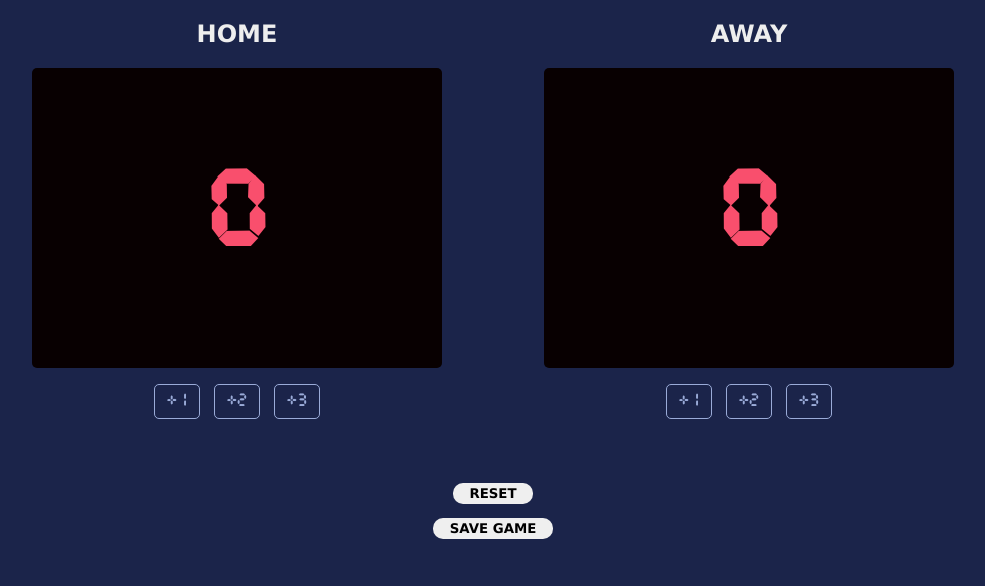
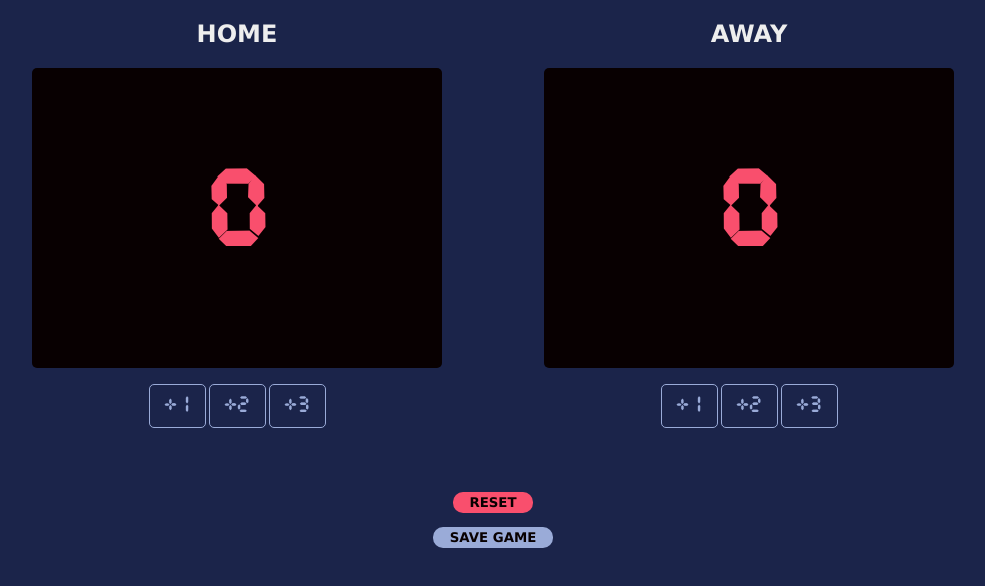
Before and after one commit to Steve-O-Codes/ShotStat, a plain HTML site: page index.html in a window 1280 px wide. Shown: the whole page, without its empty margins (147-1132 px from the left). Drawn offline with Linux system fonts and the light colour scheme.

Commit message:
updated button styles

```diff
--- a/style.css
+++ b/style.css
@@ -67,6 +67,16 @@ h2 {
   margin: 1em auto;
 }
 
+.reset-btn {
+  background-color: #f94f6d;
+  color: #080001;
+}
+
+.save-btn {
+  background-color: #9aabd8;
+  color: #080001;
+}
+
 .add-score {
   width: 180px;
   margin: 1em auto;
@@ -82,7 +92,15 @@ h2 {
   color: #9aabd8;
   font-family: "timer";
   padding: 0.5em 0.75em;
-  font-size: 1em;
+  font-size: 1.25em;
+  cursor: pointer;
+}
+
+.away-btn:hover,
+.home-btn:hover {
+  background-color: #9aabd8;
+  color: #1b244a;
+  border-color: #f94f6d;
 }
 
 table,
```
